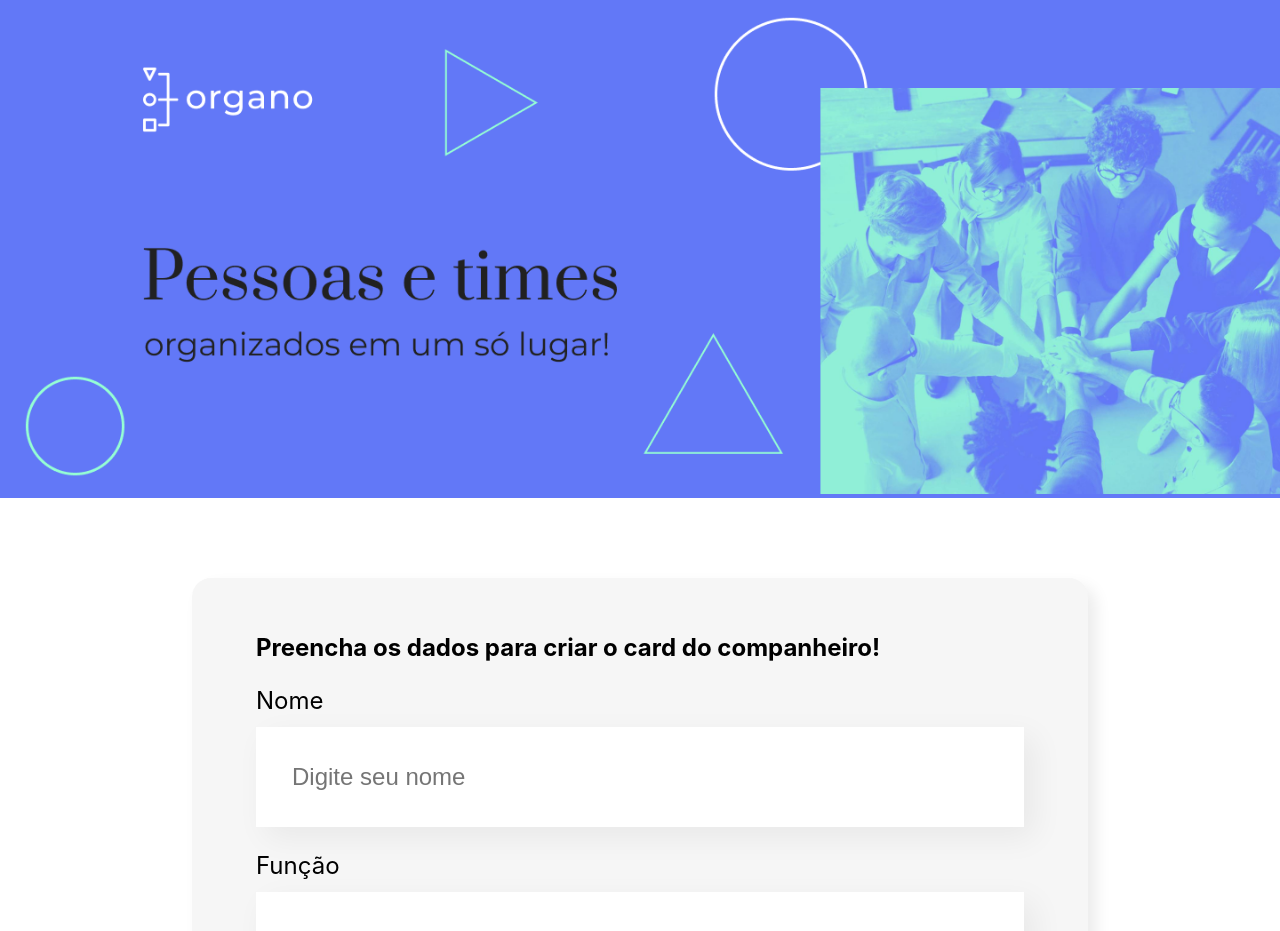
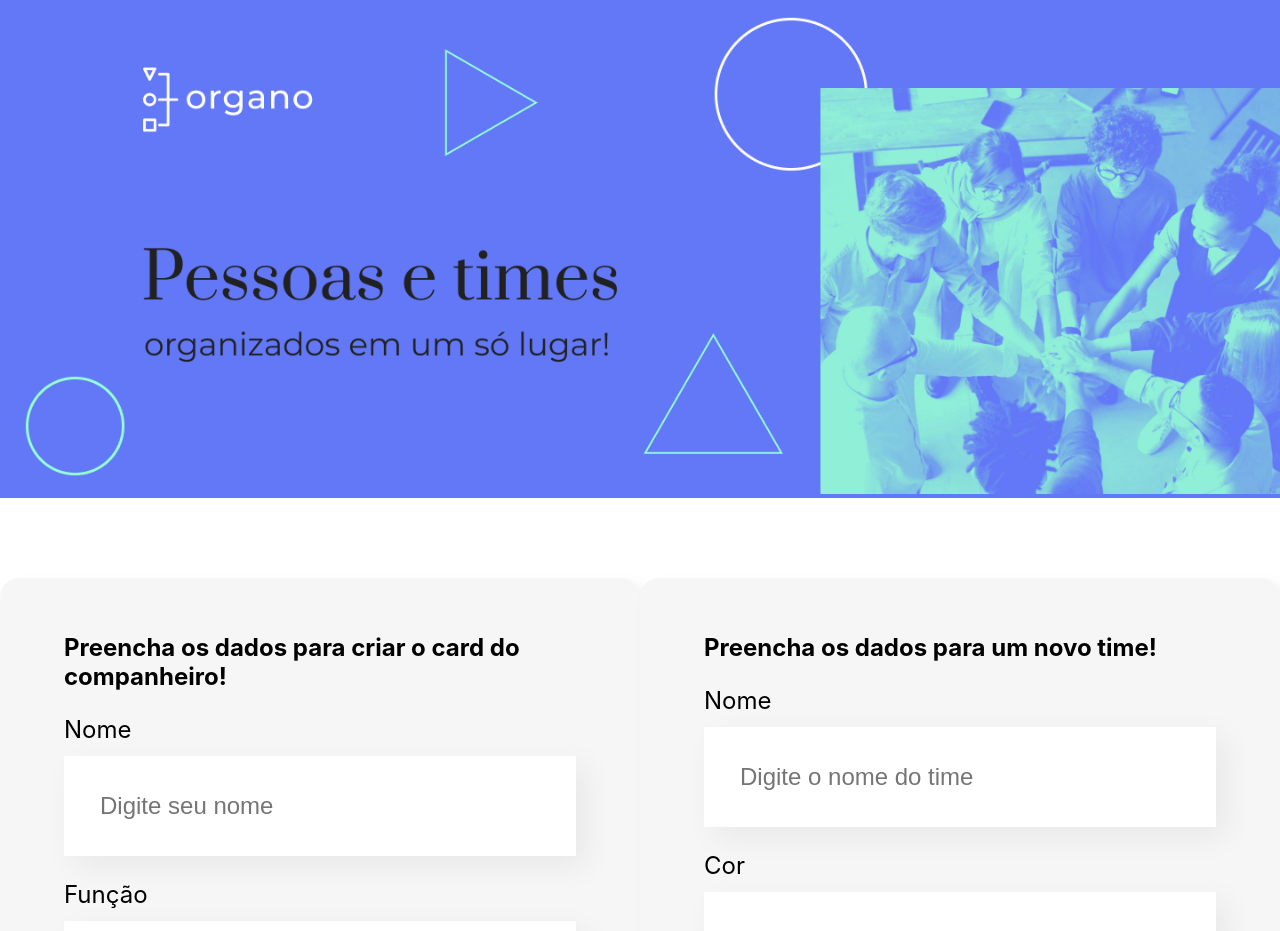
Before and after one commit to VStwokey/Organo-React, a React (Create React App) app: page / in a window 1280 px wide. Shown: the top 931 px of the page. Built offline with nearby package versions, Linux system fonts and the light colour scheme; the HTML template or start-up script is replaced by a standard one.

Commit message:
Criando Funcionalidades: Criando ids, deletando colaborador, form de criar um novo time

```diff
--- a/package.json
+++ b/package.json
@@ -6,10 +6,12 @@
     "@testing-library/jest-dom": "^5.17.0",
     "@testing-library/react": "^13.4.0",
     "@testing-library/user-event": "^13.5.0",
+    "hex-to-rgba": "^2.0.1",
     "react": "^18.2.0",
     "react-dom": "^18.2.0",
     "react-icons": "^4.10.1",
     "react-scripts": "5.0.1",
+    "uuid": "^9.0.0",
     "web-vitals": "^2.1.4"
   },
   "scripts": {
--- a/public/index.html
+++ b/public/index.html
@@ -24,7 +24,7 @@
       work correctly both with client-side routing and a non-root public URL.
       Learn how to configure a non-root public URL by running `npm run build`.
     -->
-    <title>React App</title>
+    <title>Organo</title>
   </head>
   <body>
     <noscript>You need to enable JavaScript to run this app.</noscript>
--- a/src/App.js
+++ b/src/App.js
@@ -1,4 +1,5 @@
 import { useState } from 'react';
+import { v4 as uuidv4 } from 'uuid';
 import Banner from './component/Banner';
 import Formulario from './component/Formulário';
 import Time from './component/Time';
@@ -11,36 +12,36 @@ function App() {
       nome: 'Escolha Seu Time',
     },
     {
+      id: uuidv4(),
       nome: 'CS',
-      corPrimaria: '#000000',
-      corSecundaria: '#ffc400'
+      cor: '#ffc400'
     },
     {
+      id: uuidv4(),
       nome: 'Valorant',
-      corPrimaria: '#000000',
-      corSecundaria: '#f46058'
+      cor: '#f46058'
     },
     {
+      id: uuidv4(),
       nome: 'League of Legends',
-      corPrimaria: '#ffd700',
-      corSecundaria: '#3250fe'
+      cor: '#3250fe'
     },
     {
+      id: uuidv4(),
       nome: 'Rocket League',
-      corPrimaria: '#ffffff',
-      corSecundaria: '#2948fb'
+      cor: '#2948fb'
     },
     {
+      id: uuidv4(),
       nome: 'NBA',
-      corPrimaria: '#ff0000',
-      corSecundaria: '#1135ff'
+      cor: '#1135ff'
     }
   ])
 
-  function mudarCorDoTime(cor, nome) {
+  function mudarCorDoTime(cor, id) {
     setTimes(times.map(time => {
-      if(time.nome === nome ) {
-        time.corPrimaria = cor;
+      if (time.id === id) {
+        time.cor = cor;
       }
       return time;
     }));
@@ -52,23 +53,30 @@ function App() {
     setCompanheiros([...companheiros, companheiro])
   }
 
-  function deletarCompanheiro() {
-    console.log('Deletar')
+  function deletarCompanheiro(id) {
+    setCompanheiros(companheiros.filter(companheiro => companheiro.id !== id))
+  }
+
+  function cadastrarTime(novoTime) {
+    setTimes([...times, {...novoTime, id: uuidv4() } ])
+
   }
 
   return (
     <div className="App">
       <Banner />
-      <Formulario times={times.map(time => time.nome)}
+      <Formulario
+        cadastrarTime={cadastrarTime}
+        times={times.map(time => time.nome)}
         aoCompanheiroCadastrado={companheiro => aoNovoCompanheiroAdicionado(companheiro)} />
 
       {times.map(time =>
         <Time
           mudarCor={mudarCorDoTime}
           key={time.nome}
+          id={time.id}
           nome={time.nome}
-          corPrimaria={time.corPrimaria}
-          corSecundaria={time.corSecundaria}
+          cor={time.cor}
           companheiros={companheiros.filter(companheiro => companheiro.time === time.nome)}
           aoDeletar={deletarCompanheiro}
         />)}
--- a/src/component/Formulário/index.js
+++ b/src/component/Formulário/index.js
@@ -10,6 +10,8 @@ function Formulario(props) {
     const [funcao, setFuncao] = useState('');
     const [imagem, setImagem] = useState('');
     const [time, setTime] = useState('');
+    const [nomeTime, setNomeTime] = useState('');
+    const [corTime, setCorTime] = useState('');
 
     const aoSalvar = (evento) => {
         evento.preventDefault()
@@ -29,11 +31,22 @@ function Formulario(props) {
         <section className="formulario">
             <form onSubmit={aoSalvar}>
                 <h2>Preencha os dados para criar o card do companheiro!</h2>
-                <CampoTexto required={true} label="Nome" placeholder="Digite seu nome" valor={nome} aoAlterado={valor => setNome(valor)} />
-                <CampoTexto required={true} label="Função" placeholder="Digite sua função" valor={funcao} aoAlterado={valor=>setFuncao(valor)} />
-                <CampoTexto label="Imagem" placeholder="Digite o endereço da imagem" valor={imagem} aoAlterado={valor=>setImagem(valor)} />
+                <CampoTexto required label="Nome" placeholder="Digite seu nome" valor={nome} aoAlterado={valor => setNome(valor)} />
+                <CampoTexto required label="Função" placeholder="Digite sua função" valor={funcao} aoAlterado={valor => setFuncao(valor)} />
+                <CampoTexto label="Imagem" placeholder="Digite o endereço da imagem" valor={imagem} aoAlterado={valor => setImagem(valor)} />
                 <ListaSuspensa label="Times" itens={props.times} valor={time} aoAlterado={valor => setTime(valor)} />
-                <Botao texto="Criar Card"/>
+                <Botao texto="Criar Card" />
+            </form>
+
+            <form onSubmit={(evento) => {
+                evento.preventDefault()
+                props.cadastrarTime({nome: nomeTime, cor: corTime})
+            }
+            }>
+                <h2>Preencha os dados para um novo time!</h2>
+                <CampoTexto required label="Nome" placeholder="Digite o nome do time" valor={nomeTime} aoAlterado={valor => setNomeTime(valor)} />
+                <CampoTexto required label="Cor" placeholder="Digite a cor do time" valor={corTime} aoAlterado={valor => setCorTime(valor)} />
+                <Botao texto="Criar Time" />
             </form>
         </section>
     )
--- a/src/component/Time/index.js
+++ b/src/component/Time/index.js
@@ -1,30 +1,31 @@
+import hexToRgba from 'hex-to-rgba';
 import Companheiro from '../Companheiro';
 import './Time.css'
 
 const Time = (props) => {
-    const css = { backgroundColor: props.corSecundaria }
+    const css = { backgroundColor: props.cor, }
 
     return (
         (props.companheiros.length > 0)
             ?
-            <section className='time' style={css} >
-                <input onChange={evento => props.mudarCor(evento.target.value, props.nome)}
-                value={props.corPrimaria}
-                type='color'
-                className='input-color' />
+            <section className='time' style={{ css, backgroundColor: hexToRgba(props.cor, '0.6') }} >
+                <input onChange={evento => props.mudarCor(evento.target.value, props.id)}
+                    value={props.cor}
+                    type='color'
+                    className='input-color' />
 
-                <h3 style={{ borderColor: props.corPrimaria }}> {props.nome} </h3>
+                <h3 style={{ borderColor: props.cor }}> {props.nome} </h3>
                 <div className='companheiros'>
                     {props.companheiros.map(companheiro => {
                         return <Companheiro
-                            corDeFundo={props.corPrimaria}
+                            corDeFundo={props.cor}
                             key={companheiro.nome}
                             nome={companheiro.nome}
                             funcao={companheiro.funcao}
                             imagem={companheiro.imagem}
-                            aoDeletar={props.aoDeletar}
-                            />
-                        }
+                            aoDeletar={() => props.aoDeletar(companheiro.id)}
+                        />
+                    }
                     )}
                 </div>
             </section>
```
Also changed, not shown: 1 other file (tests, documents, lock files or other folders).
